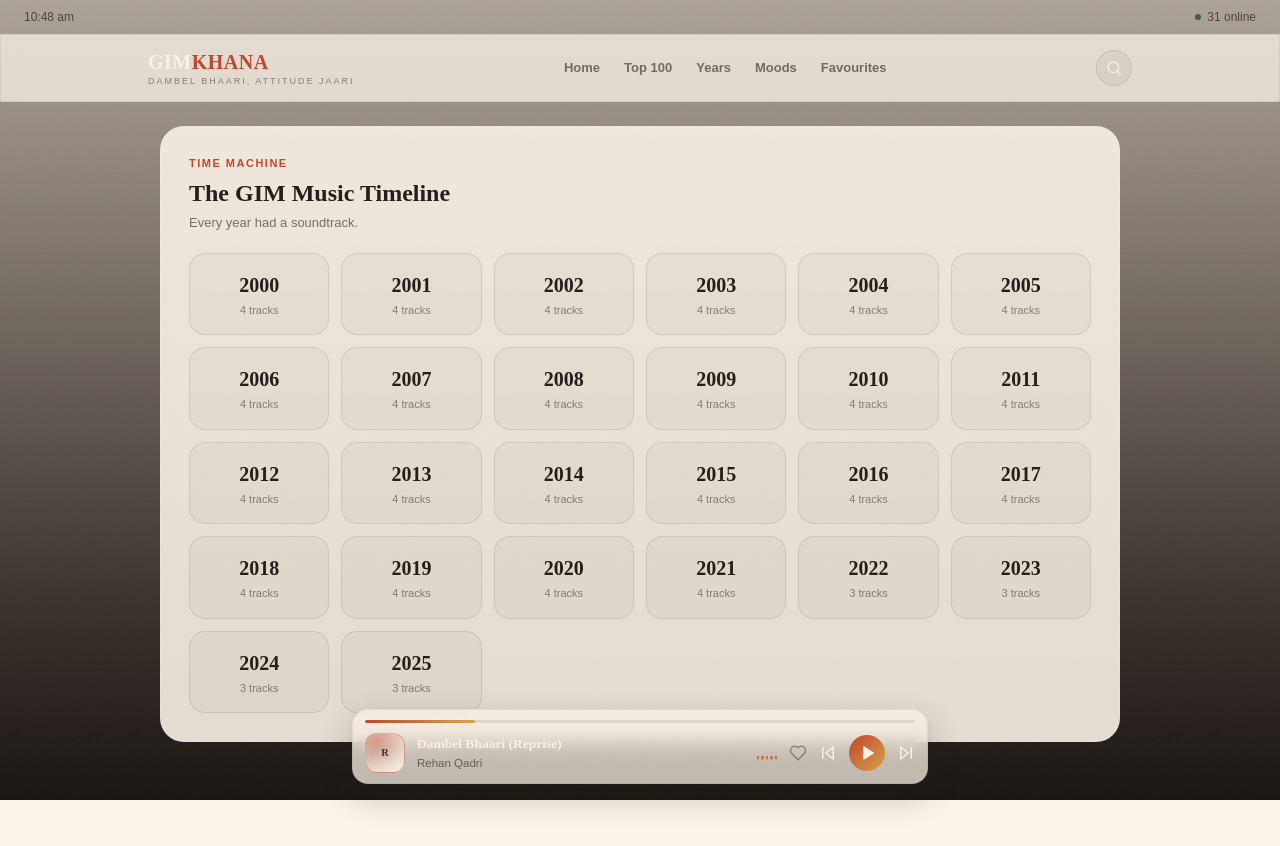
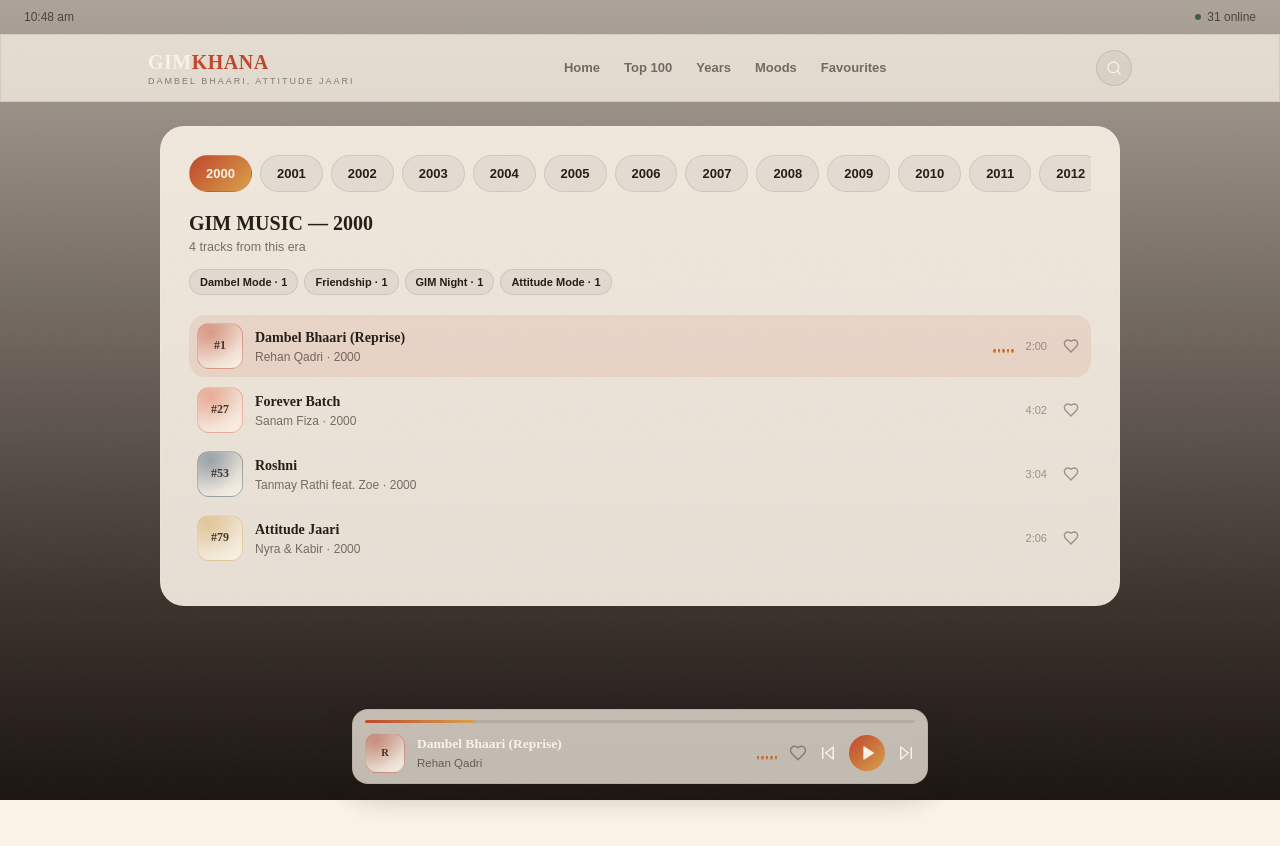
Before and after one commit to RAWBAZZ/gimkhana, a Next.js app: page /years/2000 in a window 1280 px wide. Shown: the top 846 px of the page. After the commit the page ends 800 px from the top, so only its background shows below. Built offline with nearby package versions, Linux system fonts and the light colour scheme.

Commit message:
Update page.tsx

```diff
--- a/app/years/[year]/page.tsx
+++ b/app/years/[year]/page.tsx
@@ -1,26 +1,86 @@
+import { YEARS, songsByYear, categoryMeta } from "@/data/music";
+import SongRow from "@/components/SongRow";
 import Link from "next/link";
-import { YEARS, songsByYear } from "@/data/music";
+import { notFound } from "next/navigation";
 
-export default function YearsIndexPage() {
+export function generateStaticParams() {
+  return YEARS.map((y) => ({ year: String(y) }));
+}
+
+export default function YearPage({
+  params,
+}: {
+  params: { year: string };
+}) {
+  const year = Number(params.year);
+
+  if (!YEARS.includes(year)) notFound();
+
+  const songs = songsByYear(year);
+
+  const genreCounts: Record<string, number> = {};
+
+  songs.forEach((s) => {
+    genreCounts[s.category] = (genreCounts[s.category] || 0) + 1;
+  });
+
   return (
     <div className="px-5 md:px-8 pt-6 pb-6">
       <div className="surface rounded-3xl p-5 md:p-7 text-ink">
-      <div className="text-[11px] text-clay font-bold tracking-[1.5px] mb-1">TIME MACHINE</div>
-      <div className="font-display font-bold text-[24px]">The GIM Music Timeline</div>
-      <div className="text-ink/60 text-[13px] mt-0.5 mb-5">Every year had a soundtrack.</div>
 
-      <div className="grid grid-cols-3 md:grid-cols-6 gap-3">
+        <div className="flex gap-2 overflow-x-auto pb-4">
           {YEARS.map((y) => (
             <Link
               key={y}
               href={`/years/${y}`}
-            className="rounded-2xl border border-ink/10 bg-ink/[0.03] p-4 text-center hover:-translate-y-0.5 transition-transform"
+              className={`flex-shrink-0 px-4 py-2 rounded-full text-[13px] font-bold border ${
+                y === year
+                  ? "text-paper border-transparent"
+                  : "border-ink/10 bg-ink/5"
+              }`}
+              style={
+                y === year
+                  ? {
+                      background:
+                        "linear-gradient(135deg,#C1442A,#D8A248)",
+                    }
+                  : {}
+              }
             >
-            <div className="font-display font-bold text-[20px]">{y}</div>
-            <div className="text-[11px] text-ink/50 mt-0.5">{songsByYear(y).length} tracks</div>
+              {y}
             </Link>
           ))}
         </div>
+
+        <div className="font-display font-bold text-[20px]">
+          GIM MUSIC — {year}
+        </div>
+
+        <div className="text-ink/60 text-[12.5px] mb-3">
+          {songs.length} tracks from this era
+        </div>
+
+        <div className="flex flex-wrap gap-1.5 mb-5">
+          {Object.entries(genreCounts).map(([cat, count]) => (
+            <span
+              key={cat}
+              className="text-[11px] px-2.5 py-1 rounded-full bg-ink/5 border border-ink/10 font-bold"
+            >
+              {categoryMeta(cat as any).name} · {count}
+            </span>
+          ))}
+        </div>
+
+        <div className="space-y-0.5 pb-2">
+          {songs.map((s) => (
+            <SongRow
+              key={s.rank}
+              song={s}
+              rank={s.rank}
+            />
+          ))}
+        </div>
+
       </div>
     </div>
   );
```
Lines whose indentation alone changed are shown as unchanged.
